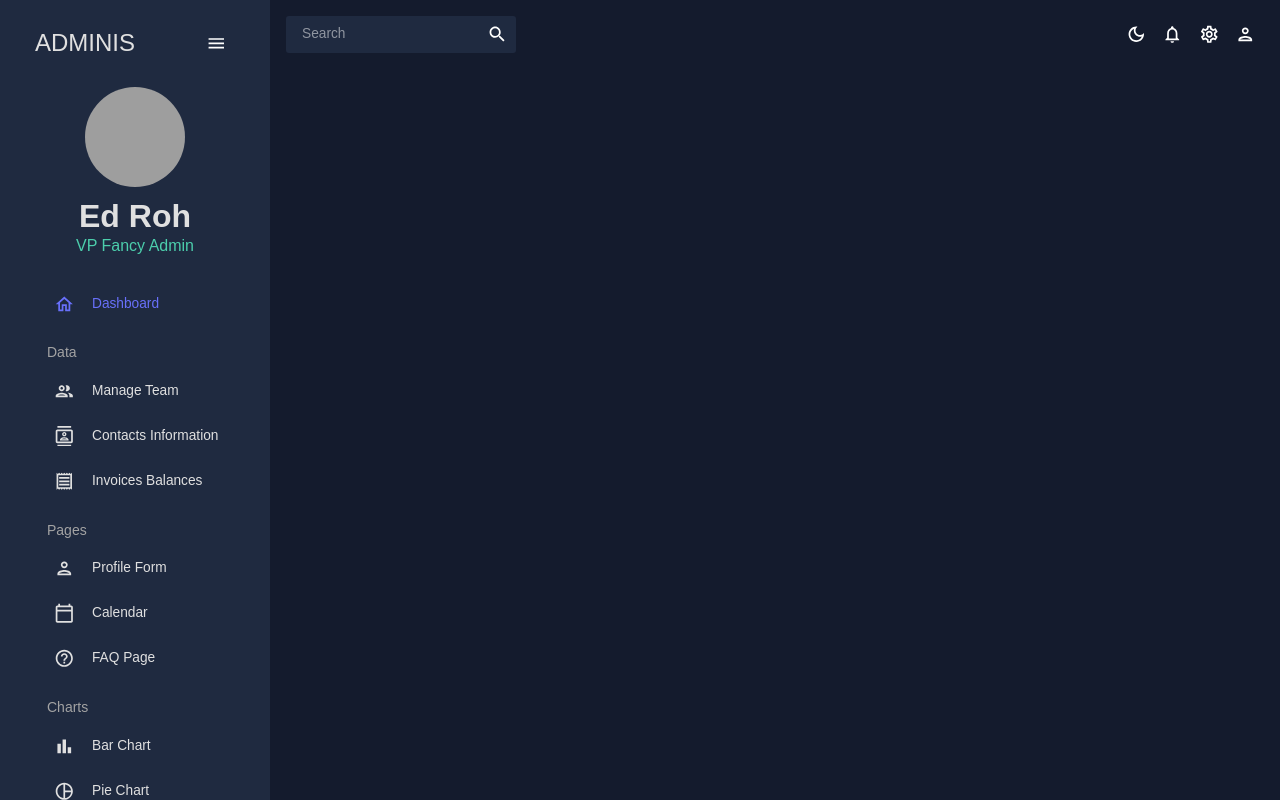
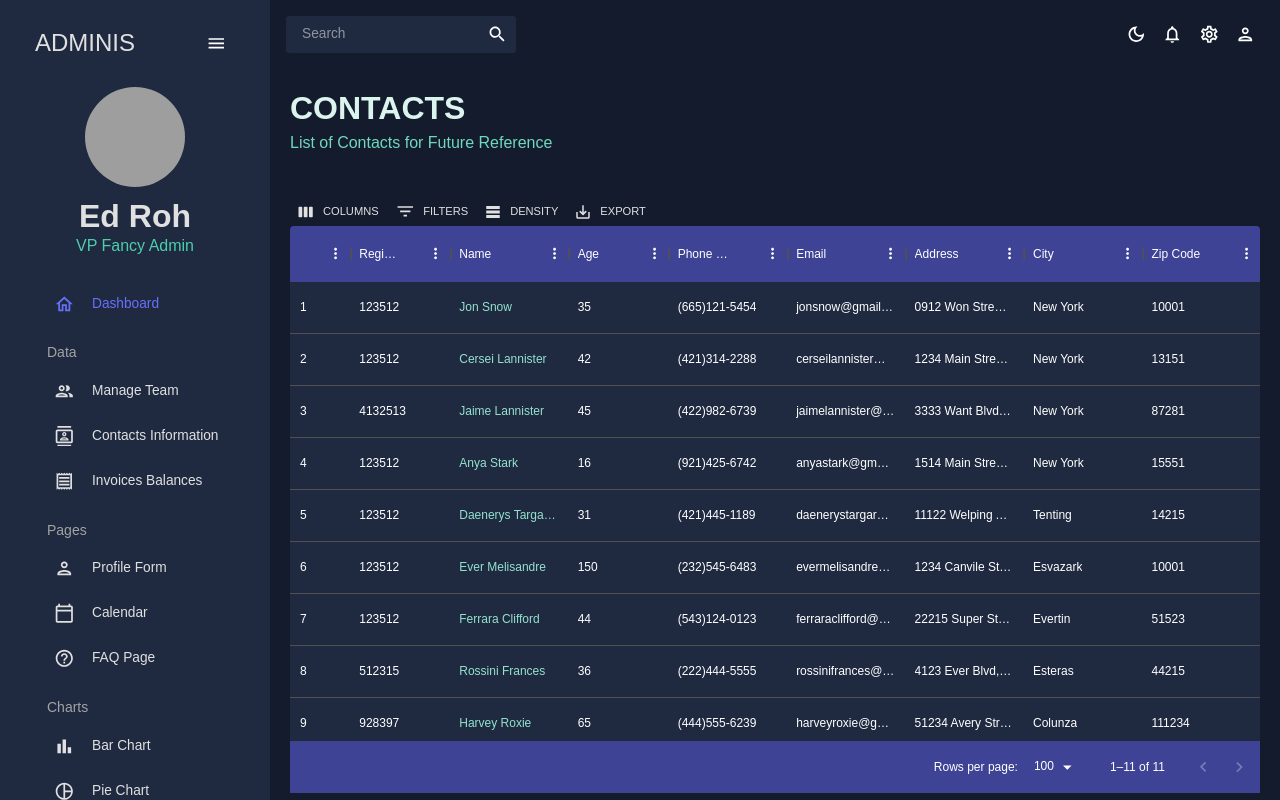
Before and after one commit to badsign/react-admin, a React (Create React App) app: page /contacts in a window 1280 px wide. Built offline with nearby package versions, Linux system fonts and the light colour scheme; grey boxes are pictures that could not be loaded.

Commit message:
timestamp 01:58:11

```diff
--- a/src/App.js
+++ b/src/App.js
@@ -5,8 +5,8 @@ import Topbar from "./scenes/global/Topbar";
 import Sidebar from './scenes/global/Sidebar'
 import Dashboard from './scenes/dashboard'
 import Team from './scenes/team'
-// import Invoices from './scenes/invoices'
-// import Contacts from './scenes/contacts'
+import Invoices from './scenes/invoices'
+import Contacts from './scenes/contacts'
 // import Bar from './scenes/bar'
 // import Form from './scenes/form'
 // import Line from './scenes/line'
@@ -29,8 +29,8 @@ function App() {
           <Routes>
             <Route path="/" element={<Dashboard />} />
             <Route path="/team" element={<Team />} />
-            {/* <Route path="/contacts" element={<Contacts />} /> */}
-            {/* <Route path="/invoices" element={<Invoices />} /> */}
+            <Route path="/contacts" element={<Contacts />} />
+            <Route path="/invoices" element={<Invoices />} />
             {/* <Route path="/form" element={<Form />} /> */}
             {/* <Route path="/bar" element={<Bar />} /> */}
             {/* <Route path="/pie" element={<Pie />} /> */}
--- /dev/null
+++ b/src/scenes/contacts/index.js
@@ -0,0 +1,97 @@
+import { Box, useTheme } from "@mui/material";
+import { DataGrid, GridToolbar } from "@mui/x-data-grid";
+import { tokens } from "../../theme";
+import { mockDataContacts } from "../../data/mockData";
+import Header from "../../components/Header";
+
+const Contacts = () => {
+  const theme = useTheme()
+  const colors = tokens(theme.palette.mode)
+  const columns = [
+    { field: "id", headerName: "ID", flex: 0.5 },
+    { field: "registrarId", headerName: "Registrar ID" },
+    {
+      field: "name",
+      headerName: "Name",
+      flex: 1,
+      cellClassName: "name-column--cell",
+    },
+    {
+      field: "age",
+      headerName: "Age",
+      type: "number",
+      headerAlign: "left",
+      align: "left",
+    },
+    {
+      field: "phone",
+      headerName: "Phone Number",
+      flex: 1,
+    },
+    {
+      field: "email",
+      headerName: "Email",
+      flex: 1,
+    },
+    {
+      field: "address",
+      headerName: "Address",
+      flex: 1,
+    },
+    {
+      field: "city",
+      headerName: "City",
+      flex: 1,
+    },
+    {
+      field: "zipCode",
+      headerName: "Zip Code",
+      flex: 1,
+    },
+  ];
+
+  return (
+    <Box m="20px">
+      <Header title="CONTACTS" subtitle="List of Contacts for Future Reference" />
+      <Box
+        m="40px 0 0 0"
+        height="75vh"
+        sx={{
+          "& .MuiDataGrid-root": {
+            border: "none",
+          },
+          "& .MuiDataGrid-cell": {
+            borderBottom: "none",
+          },
+          "& .name-column--cell": {
+            color: colors.greenAccent[300],
+          },
+          "& .MuiDataGrid-columnHeaders": {
+            backgroundColor: colors.blueAccent[700],
+            borderBottom: "none",
+          },
+          "& .MuiDataGrid-virtualScroller": {
+            backgroundColor: colors.primary[400],
+          },
+          "& .MuiDataGrid-footerContainer": {
+            borderTop: "none",
+            backgroundColor: colors.blueAccent[700],
+          },
+          "& .MuiDataGrid-toolbarContainer .MuiButton-text": {
+            color: `${colors.grey[100]} !important`,
+          },
+        }}
+      >
+        <DataGrid
+          rows={mockDataContacts}
+          columns={columns}
+          slots={{
+            toolbar: GridToolbar,
+          }}
+        />
+      </Box>
+    </Box>
+  );
+}
+
+export default Contacts;
--- /dev/null
+++ b/src/scenes/invoices/index.js
@@ -0,0 +1,87 @@
+import { Box, Typography, useTheme } from "@mui/material";
+import { DataGrid } from "@mui/x-data-grid";
+import { tokens } from "../../theme";
+import { mockDataInvoices } from "../../data/mockData";
+import Header from "../../components/Header";
+
+const Invoices = () => {
+  const theme = useTheme()
+  const colors = tokens(theme.palette.mode)
+  const columns = [
+    { field: "id", headerName: "ID" },
+    {
+      field: "name",
+      headerName: "Name",
+      flex: 1,
+      cellClassName: "name-column--cell",
+    },
+    {
+      field: "phone",
+      headerName: "Phone Number",
+      flex: 1,
+    },
+    {
+      field: "email",
+      headerName: "Email",
+      flex: 1,
+    },
+    {
+      field: "cost",
+      headerName: "Cost",
+      flex: 1,
+      renderCell: (params) => (
+        <Typography color={colors.greenAccent[500]}>
+          ${params.row.cost}
+        </Typography>
+      ),
+    },
+    {
+      field: "date",
+      headerName: "Date",
+      flex: 1,
+    },
+  ];
+
+  return (
+    <Box m="20px">
+      <Header title="INVOICES" subtitle="List of Invoice Balances" />
+      <Box
+        m="40px 0 0 0"
+        height="75vh"
+        sx={{
+          "& .MuiDataGrid-root": {
+            border: "none",
+          },
+          "& .MuiDataGrid-cell": {
+            borderBottom: "none",
+          },
+          "& .name-column--cell": {
+            color: colors.greenAccent[300],
+          },
+          "& .MuiDataGrid-columnHeaders": {
+            backgroundColor: colors.blueAccent[700],
+            borderBottom: "none",
+          },
+          "& .MuiDataGrid-virtualScroller": {
+            backgroundColor: colors.primary[400],
+          },
+          "& .MuiDataGrid-footerContainer": {
+            borderTop: "none",
+            backgroundColor: colors.blueAccent[700],
+          },
+          "& .MuiCheckbox-root": {
+            color: `${colors.greenAccent[200]} !important`,
+          }
+        }}
+      >
+        <DataGrid
+          checkboxSelection
+          rows={mockDataInvoices}
+          columns={columns}
+        />
+      </Box>
+    </Box>
+  );
+}
+
+export default Invoices;
--- a/src/scenes/team/index.js
+++ b/src/scenes/team/index.js
@@ -53,6 +53,28 @@ const Team = () => {
       <Box
         m="40px 0 0 0"
         height="75vh"
+        sx={{
+          "& .MuiDataGrid-root": {
+            border: "none",
+          },
+          "& .MuiDataGrid-cell": {
+            borderBottom: "none",
+          },
+          "& .name-column--cell": {
+            color: colors.greenAccent[300],
+          },
+          "& .MuiDataGrid-columnHeaders": {
+            backgroundColor: colors.blueAccent[700],
+            borderBottom: "none",
+          },
+          "& .MuiDataGrid-virtualScroller": {
+            backgroundColor: colors.primary[400],
+          },
+          "& .MuiDataGrid-footerContainer": {
+            borderTop: "none",
+            backgroundColor: colors.blueAccent[700],
+          }
+        }}
       >
         <DataGrid
           rows={mockDataTeam}
```
Also changed, not shown: 1 other file (tests, documents, lock files or other folders).
